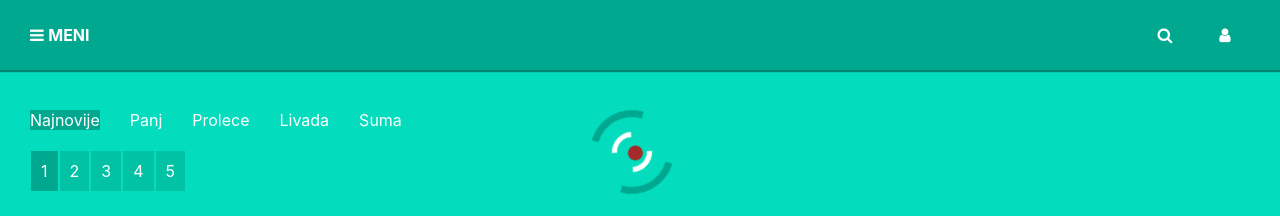
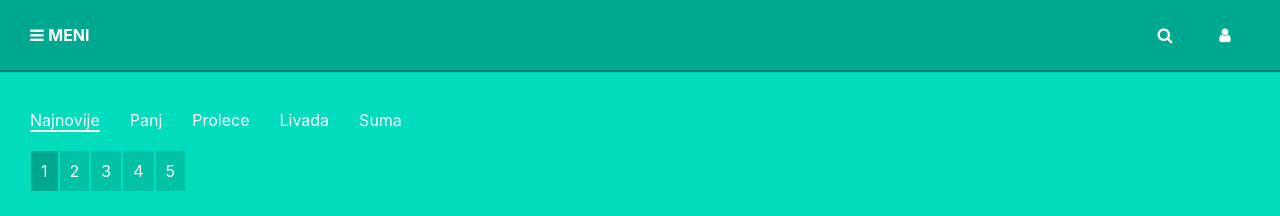
Before and after one commit to bojanKalanj/greenMushrooms, a plain HTML site: page index.html in a window 1280 px wide. Shown: the top 216 px of the page. Drawn offline with nearby package versions, Linux system fonts and the light colour scheme.

Commit message:
preloader fix

```diff
--- a/index.html
+++ b/index.html
@@ -44,9 +44,11 @@
             </div>
         </header>
 
-        <div class="preloader-wrap">
-            <div class="loader"></div>
-        </div>
+        <!-- <div class="preloader-wrap">
+            <div class="loader">
+                <img src="images/Super_Mushroom_for_tlotll.png" alt="">
+            </div>
+        </div> -->
 
         <div class="modal" id="particles-js">
             <div class="modal-content">
--- a/style.css
+++ b/style.css
@@ -103,28 +103,33 @@ header a, i{
 }
 
 .loader{
+    text-align: center;
     display: block;
     position: relative;
     left: 50%;
     top: 20%;
     width: 70px;
     height: 70px;
-    margin: -50px 0 0 -50px;
-    border: 7px solid transparent;
-    border-top-color: #00a890;
-    border-bottom-color: #00a890;
-    border-radius: 50%;
-    -webkit-animation: spin 2s linear infinite; /* Chrome, Opera 15+, Safari 5+ */
-          animation: spin 2s linear infinite; /* Chrome, Firefox 16+, IE 10+, Opera */
+    margin: -35px 0 0 -35px;
+    /* border: 7px solid transparent; */
+    /* border-top-color: #00a890; */
+    /* border-bottom-color: #00a890;          */
+    /* border-radius: 50%; */
+    /* -webkit-animation: spin 2s linear infinite;  */
+          /* animation: spin 2s linear infinite;  */
+}
+
+.loader img{
+    height: 50px;
 }
 
 .loader:before{
     content: '';
     position: absolute;
-    top: 15px;
-    left: 15px;
-    right: 15px;
-    bottom: 15px;
+    top: -15px;
+    left: -15px;
+    right: -15px;
+    bottom: -15px;
     border: 5px solid transparent;
     border-top-color: #fff;
     border-bottom-color: #fff;
@@ -136,12 +141,13 @@ header a, i{
 .loader:after{
     content: '';
     position: absolute;
-    top: 30px;
-    left: 30px;
-    right: 25px;
-    bottom: 25px;
-    border: 3px solid brown;
-    background-color: brown;
+    top: -30px;
+    left: -30px;
+    right: -25px;
+    bottom: -25px;
+    border: 5px solid transparent;
+    border-top-color: #00a890;
+    /* background-color: brown; */
     border-radius: 50%;
     -webkit-animation: spin 1.5s linear infinite;
           animation: spin 1.5s linear infinite;
@@ -246,7 +252,7 @@ header a, i{
 
 }
 
-/* .filters a:before{
+.filters a:before{
     content: '';
     position: absolute;
     top: 100%;
@@ -254,19 +260,20 @@ header a, i{
     height: 2px;
     width: 0%;
     background-color: #fff;
+}
+
+.filters li:hover a:before{
+    width: 100%;
+    transition: .3s;
+}
+
+/* .filters li:hover a{
+    background-color: #00a890;
 } */
 
-/* .filters li:hover a:before{
-    width: 100%;
-} */
-
-.filters li:hover a{
-    background-color: #00a890;
-}
-
 .filters-active{
-    /* border: 1px solid #fff; */
-    background-color: #00a890;
+    border-bottom: 2px solid #fff;
+    /* background-color: #00a890; */
     /* border: 2px solid #00a890; */
     /* background-color: #00a890; */
 }
```
Also changed, not shown: images/Super_Mushroom_for_tlotll.png (added), 1 other file.
